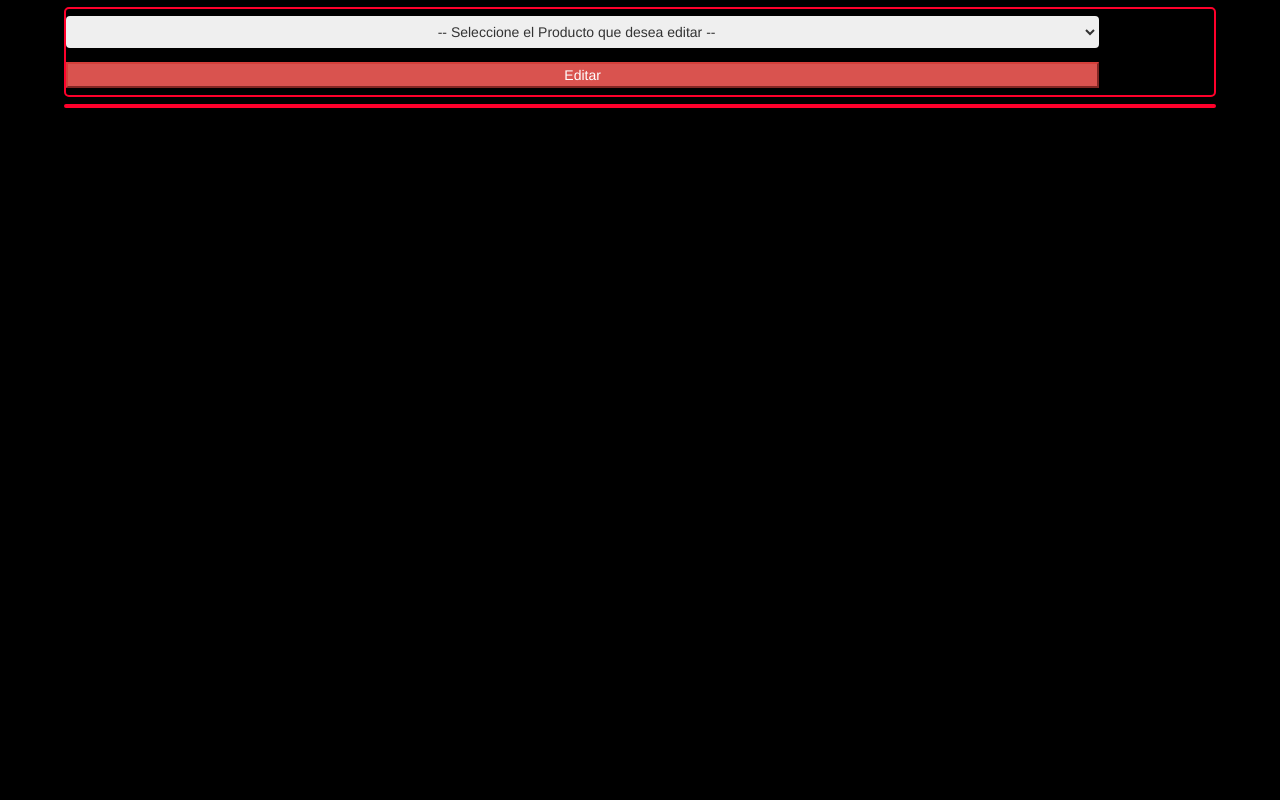
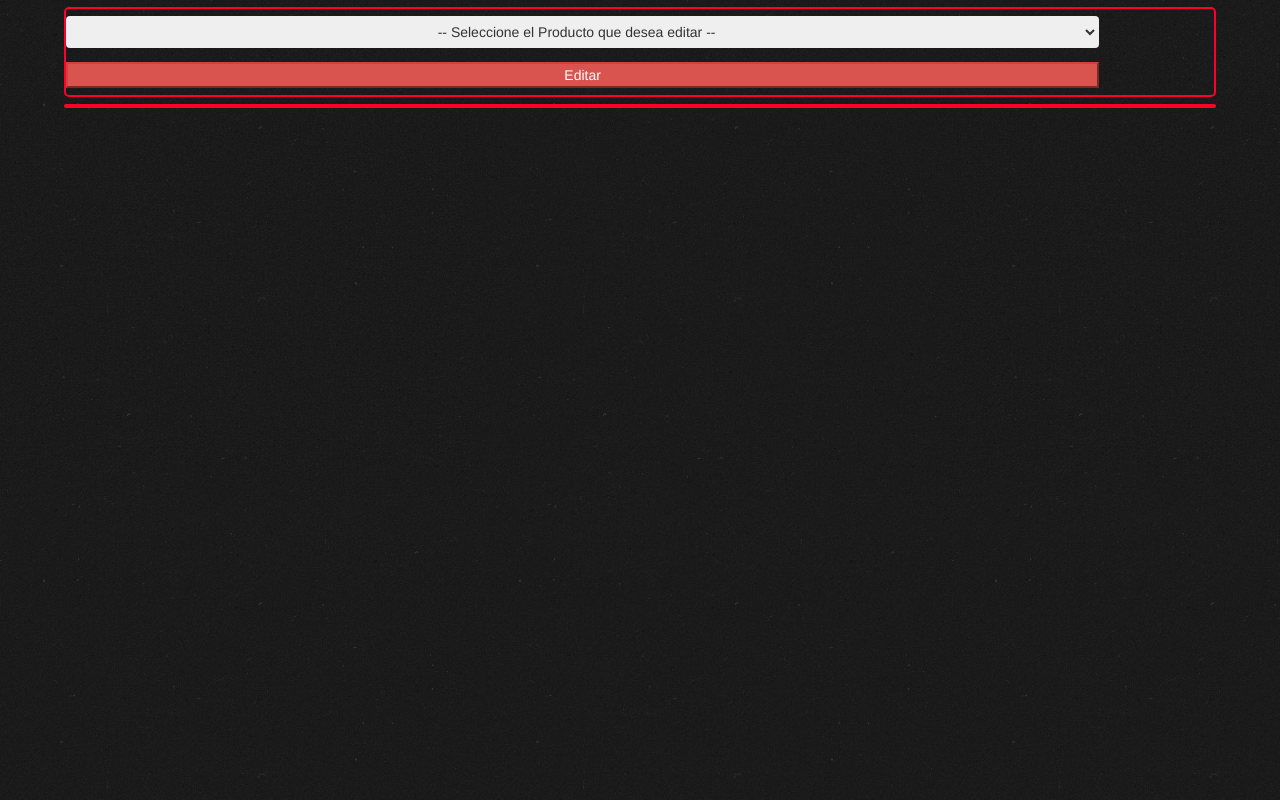
Before and after one commit to humberto270389/ProyectoVictor, a PHP site: page /ProyectoVictor/php/editarProducto.php in a window 1280 px wide. Run offline with PHP 8.4, Linux system fonts and the light colour scheme; data that the repository does not hold is empty.

Commit message:
modificando background

```diff
--- a/css/cargarProductos.css
+++ b/css/cargarProductos.css
@@ -1,18 +1,16 @@
 html{
     width: 100%;
     min-height: 100%;
-	background:#000000
 }
 
 body{
-	background:#000000;
+    background-image: url('../img/fondo.png');
     width: 100%;
     height: 100%
 }
 
 #divContenedorProductos{
     width: 100%;
-	background:#000000;
     text-align: center;
 }
 
--- a/css/editarProducto.css
+++ b/css/editarProducto.css
@@ -1,11 +1,10 @@
 html{
     width: 100%;
     min-height: 100%;
-	background:#000000
 }
 
 body{
-	background:#000000;
+    background-image: url('../img/fondo.png');
     width: 100%;
     height: 100%
 }
@@ -13,12 +12,10 @@ body{
 #conDivEditar{
     width: 100%;
     height: 100%;
-	background:#000000;
 }
 
 #divSeleccionador{
     width: 90%;
-
     margin: 0.5em auto;
     border-radius: 5px 5px 5px 5px;
     -moz-border-radius: 5px 5px 5px 5px;
@@ -30,7 +27,6 @@ body{
 
 #divInfoEditar{
     width: 90%;
-
     margin: 0.5em auto;
     border-radius: 5px 5px 5px 5px;
     -moz-border-radius: 5px 5px 5px 5px;
```
Also changed, not shown: css/administrador.css (+1 -40 lines). Lines whose indentation alone changed are shown as unchanged.
